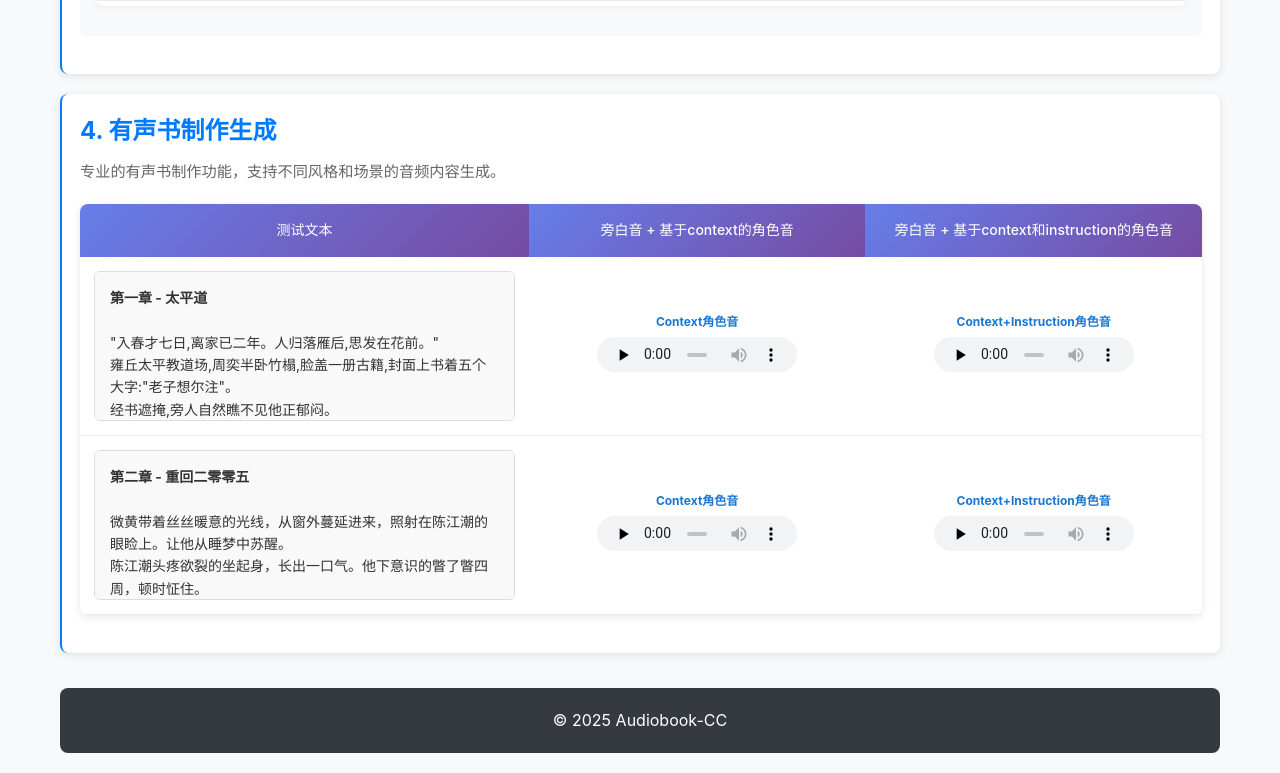
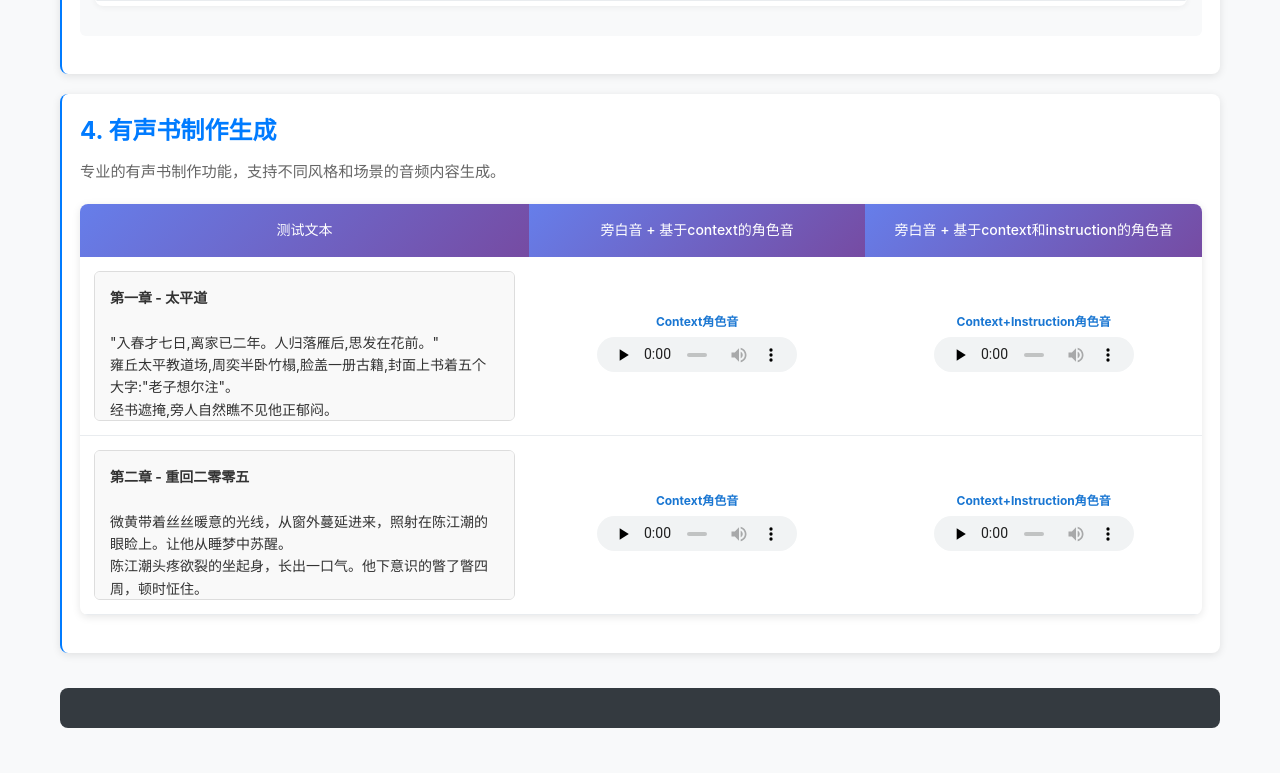
Before and after one commit to semisemi-ux/semisemi-ux.github.io, a plain HTML site: page index.html in a window 1280 px wide. Shown: the part 5594-6367 px from the top of the page. After the commit the page ends 6342 px from the top, so only its background shows below. Drawn offline with Linux system fonts and the light colour scheme.

Commit message:
delete 2025 audiobook-cc

```diff
--- a/index.html
+++ b/index.html
@@ -1418,7 +1418,7 @@
         </div>
 
         <footer>
-            <p>&copy; 2025 Audiobook-CC</p>
+            <!-- <p>&copy; 2025 Audiobook-CC</p> -->
             <p>
                 <!-- <a href="http://arxiv.org/abs/2509.17516" target="_blank">论文</a> |
                 <a href="https://everest-ai.ximalaya.com/" target="_blank">官方网站</a>  -->
@@ -1602,7 +1602,7 @@
                 section4Desc: '专业的有声书制作功能，支持不同风格和场景的音频内容生成。',
 
                 // 底部
-                footerCopyright: '© 2025 Audiobook-CC',
+                // footerCopyright: '© 2025 Audiobook-CC',
                 // footerPaper: '论文',
                 // footerWebsite: '官方网站',
                 // footerAudioSetup: '音频配置说明'
@@ -1647,7 +1647,7 @@
                 section4AudioLocation: 'Audio file location:',
 
                 // 底部
-                footerCopyright: '© 2025 Audiobook-CC',
+                // footerCopyright: '© 2025 Audiobook-CC',
                 // footerPaper: 'Paper',
                 // footerWebsite: 'Official Website',
                 // footerAudioSetup: 'Audio Setup Guide'
```
